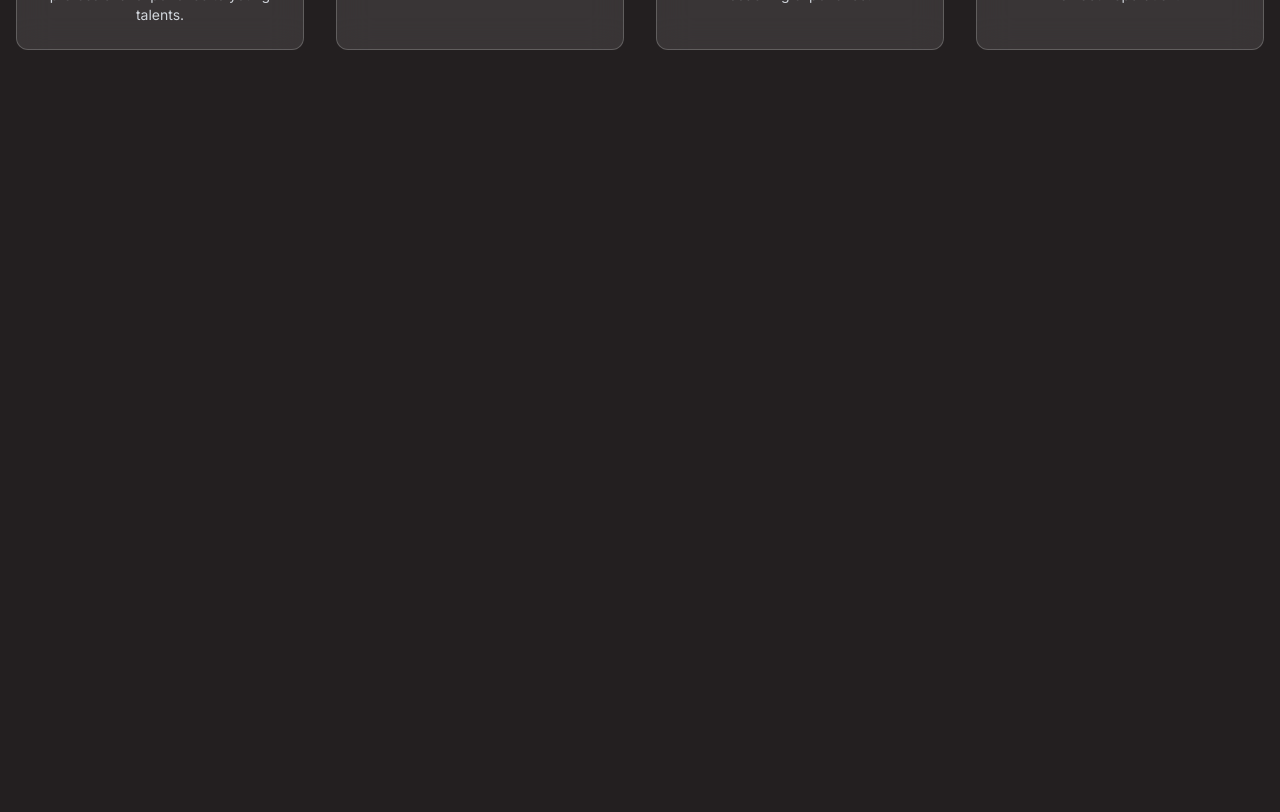
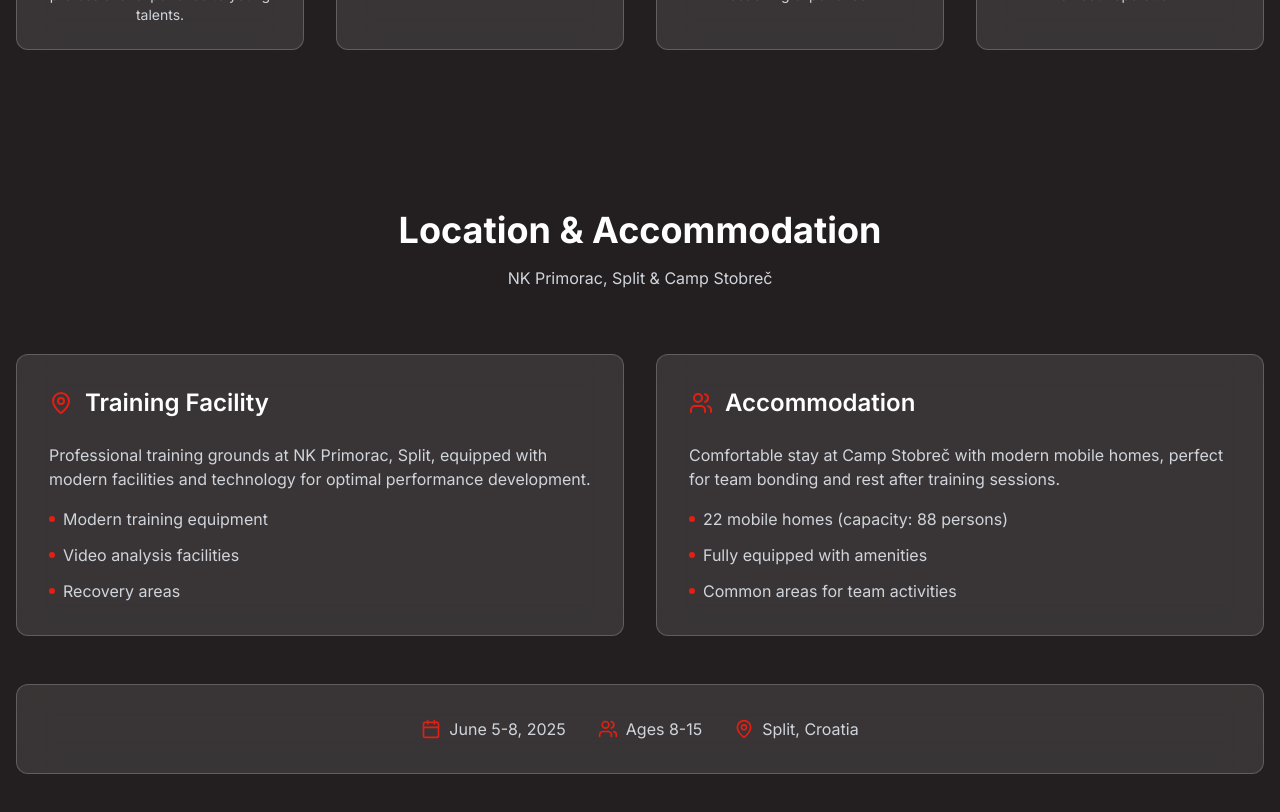
Before and after one commit to 987Nikola369/rocket-kickoff-site, a React (Vite) app: page / in a window 1280 px wide. Shown: the part 2420-3232 px from the top of the page. Before the commit the page ends 2550 px from the top, so only its background shows below. Built offline with nearby package versions, Linux system fonts and the light colour scheme.

Commit message:
Continue development
No specific changes were implemented in this commit.  Further development is ongoing.

```diff
--- /dev/null
+++ b/src/components/LocationSection.tsx
@@ -0,0 +1,102 @@
+
+import { MapPin, Calendar, Users } from "lucide-react";
+
+const LocationSection = () => {
+  return (
+    <section id="location" className="py-20 relative overflow-hidden">
+      <div className="container mx-auto px-4">
+        <div className="text-center mb-16 animate-slide-up">
+          <h2 className="text-3xl md:text-4xl font-bold">Location & Accommodation</h2>
+          <p className="text-gray-300 mt-4">NK Primorac, Split & Camp Stobreč</p>
+        </div>
+
+        <div className="grid md:grid-cols-2 gap-8">
+          {/* Training Facility */}
+          <div
+            className="glass p-8 rounded-xl card-hover"
+            style={{
+              animation: "slide-up 0.5s ease-out 0.1s both"
+            }}
+          >
+            <div className="flex items-center gap-3 mb-6">
+              <MapPin className="w-6 h-6 text-primary" />
+              <h3 className="text-2xl font-semibold">Training Facility</h3>
+            </div>
+            <p className="text-gray-300 mb-4">
+              Professional training grounds at NK Primorac, Split, equipped with modern facilities and technology for optimal performance development.
+            </p>
+            <ul className="space-y-3">
+              <li className="flex items-center gap-2 text-gray-300">
+                <span className="w-1.5 h-1.5 rounded-full bg-primary" />
+                Modern training equipment
+              </li>
+              <li className="flex items-center gap-2 text-gray-300">
+                <span className="w-1.5 h-1.5 rounded-full bg-primary" />
+                Video analysis facilities
+              </li>
+              <li className="flex items-center gap-2 text-gray-300">
+                <span className="w-1.5 h-1.5 rounded-full bg-primary" />
+                Recovery areas
+              </li>
+            </ul>
+          </div>
+
+          {/* Accommodation */}
+          <div
+            className="glass p-8 rounded-xl card-hover"
+            style={{
+              animation: "slide-up 0.5s ease-out 0.2s both"
+            }}
+          >
+            <div className="flex items-center gap-3 mb-6">
+              <Users className="w-6 h-6 text-primary" />
+              <h3 className="text-2xl font-semibold">Accommodation</h3>
+            </div>
+            <p className="text-gray-300 mb-4">
+              Comfortable stay at Camp Stobreč with modern mobile homes, perfect for team bonding and rest after training sessions.
+            </p>
+            <ul className="space-y-3">
+              <li className="flex items-center gap-2 text-gray-300">
+                <span className="w-1.5 h-1.5 rounded-full bg-primary" />
+                22 mobile homes (capacity: 88 persons)
+              </li>
+              <li className="flex items-center gap-2 text-gray-300">
+                <span className="w-1.5 h-1.5 rounded-full bg-primary" />
+                Fully equipped with amenities
+              </li>
+              <li className="flex items-center gap-2 text-gray-300">
+                <span className="w-1.5 h-1.5 rounded-full bg-primary" />
+                Common areas for team activities
+              </li>
+            </ul>
+          </div>
+        </div>
+
+        {/* Camp Details */}
+        <div
+          className="mt-12 glass p-8 rounded-xl text-center"
+          style={{
+            animation: "slide-up 0.5s ease-out 0.3s both"
+          }}
+        >
+          <div className="flex justify-center gap-8 flex-wrap">
+            <div className="flex items-center gap-2">
+              <Calendar className="w-5 h-5 text-primary" />
+              <span className="text-gray-300">June 5-8, 2025</span>
+            </div>
+            <div className="flex items-center gap-2">
+              <Users className="w-5 h-5 text-primary" />
+              <span className="text-gray-300">Ages 8-15</span>
+            </div>
+            <div className="flex items-center gap-2">
+              <MapPin className="w-5 h-5 text-primary" />
+              <span className="text-gray-300">Split, Croatia</span>
+            </div>
+          </div>
+        </div>
+      </div>
+    </section>
+  );
+};
+
+export default LocationSection;
--- a/src/pages/Index.tsx
+++ b/src/pages/Index.tsx
@@ -4,6 +4,7 @@ import HeroSection from "../components/HeroSection";
 import ProgramHighlights from "../components/ProgramHighlights";
 import DailySchedule from "../components/DailySchedule";
 import TeamSection from "../components/TeamSection";
+import LocationSection from "../components/LocationSection";
 
 const Index = () => {
   return (
@@ -13,6 +14,7 @@ const Index = () => {
       <ProgramHighlights />
       <DailySchedule />
       <TeamSection />
+      <LocationSection />
     </main>
   );
 };
--- a/tailwind.config.ts
+++ b/tailwind.config.ts
@@ -36,17 +36,45 @@ export default {
       },
       keyframes: {
         "slide-up": {
-          "0%": { transform: "translateY(20px)", opacity: "0" },
-          "100%": { transform: "translateY(0)", opacity: "1" },
+          "0%": {
+            transform: "translateY(20px)",
+            opacity: "0"
+          },
+          "100%": {
+            transform: "translateY(0)",
+            opacity: "1"
+          }
         },
         "fade-in": {
           "0%": { opacity: "0" },
-          "100%": { opacity: "1" },
+          "100%": { opacity: "1" }
         },
+        "scale-up": {
+          "0%": {
+            transform: "scale(0.95)",
+            opacity: "0"
+          },
+          "100%": {
+            transform: "scale(1)",
+            opacity: "1"
+          }
+        },
+        "slide-in-right": {
+          "0%": {
+            transform: "translateX(20px)",
+            opacity: "0"
+          },
+          "100%": {
+            transform: "translateX(0)",
+            opacity: "1"
+          }
+        }
       },
       animation: {
         "slide-up": "slide-up 0.5s ease-out",
         "fade-in": "fade-in 0.5s ease-out",
+        "scale-up": "scale-up 0.5s ease-out",
+        "slide-in-right": "slide-in-right 0.5s ease-out"
       },
     },
   },
```
